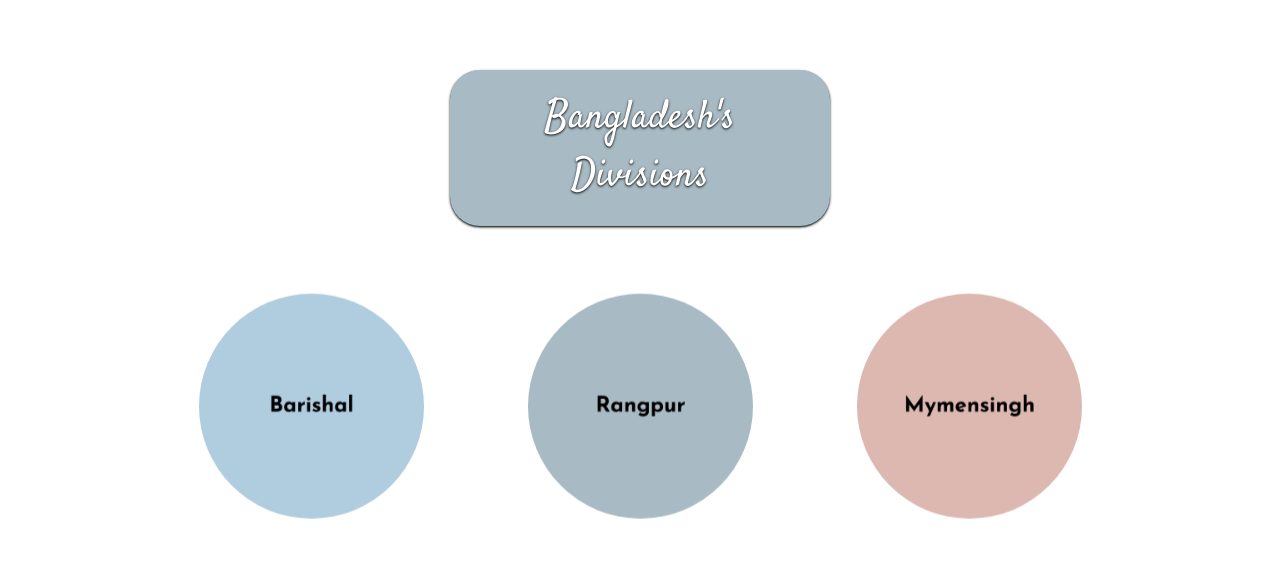
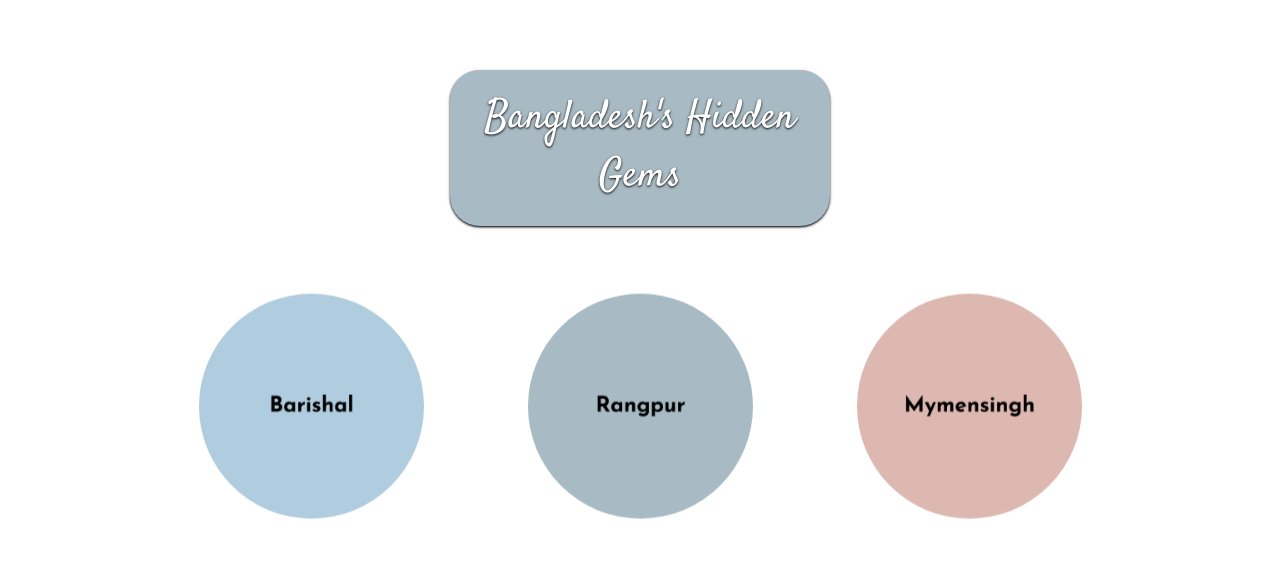
Before and after one commit to ashneeeet/BANGLADESH, a plain HTML site: page index.html in a window 1280 px wide. Shown: the part 175-740 px from the top of the page. Drawn offline with Linux system fonts and the light colour scheme.

Commit message:
Update index.html

```diff
--- a/index.html
+++ b/index.html
@@ -36,7 +36,7 @@
 
         <div class="continents-head">
 
-            Bangladesh's Divisions
+            Bangladesh's Hidden Gems
 
         </div>
 
```
